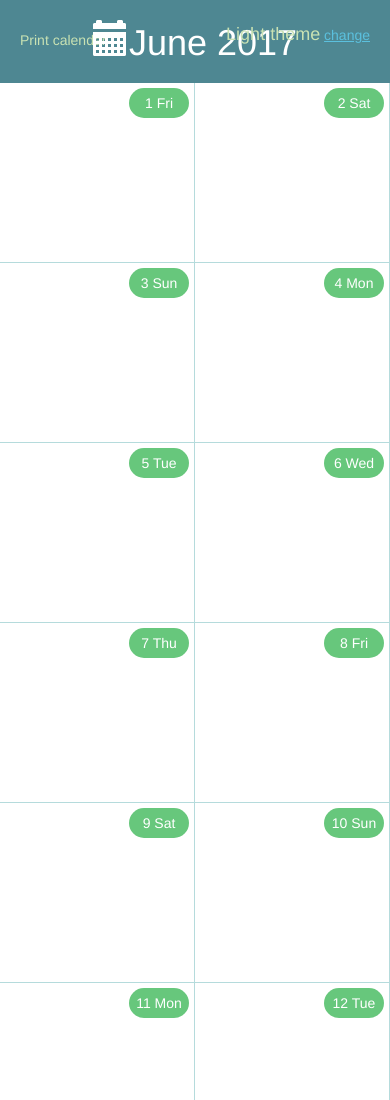
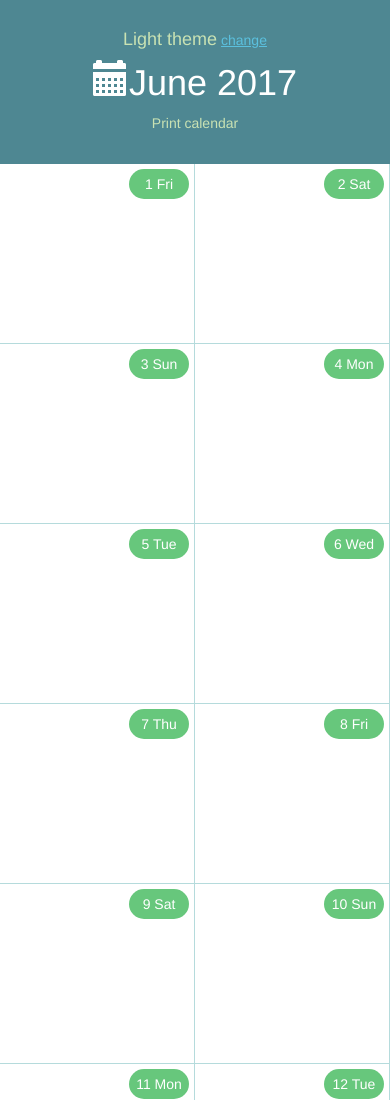
Before and after one commit to LilyaSidorenko/responsive-calendar, a plain HTML site: page index.html in a window 390 px wide. Shown: the top 1100 px of the page. Drawn offline with nearby package versions, Linux system fonts and the light colour scheme.

Commit message:
Fix mobile

```diff
--- a/css/print.css
+++ b/css/print.css
@@ -2,10 +2,11 @@
     display: none;
 }
 .days__item{
-    border-width: 0 2px 2px 0;
+    border:none;
 }
 .days__item {
-    height: 128px;
+    height: auto;
+    width: 100%;
 }
 .days__point {
     padding: 0;
--- a/css/style.css
+++ b/css/style.css
@@ -5,15 +5,17 @@
     text-align: center;
     color: #fff;
     margin: 0;
+
+}
+.calendar__wrapper {
+    background: #4e8792;
     padding: 20px;
-    background: #4e8792;
 
 }
 .calendar__print {
-    position: absolute;
-    left: 20px;
-    top: 30px;
     color: #c9e2b3;
+    line-height: 3;
+    text-align: center;
 }
 .calendar__print:hover {
     color: #c9e2b3;
@@ -81,9 +83,8 @@
     resize: none;
 }
 .change-theme {
-    position: absolute;
-    right: 20px;
-    top: 15px;
+    text-align: center;
+
 }
 .change-theme__name {
     display: inline-block;
--- a/index.html
+++ b/index.html
@@ -2,23 +2,27 @@
 <html lang="en">
 <head>
     <meta charset="UTF-8">
+    <meta name="viewport" content="width=device-width">
+
     <title>Calendar</title>
     <link rel="stylesheet" href="css/lib/bootstrap.css">
     <link rel="stylesheet" href="css/style.css">
     <link rel="stylesheet" href="css/dark-theme.css">
-    <link rel="stylesheet" href="css/print.css" type="text/css" media="print" />
+    <link rel="stylesheet" href="css/print.css" type="text/css" media="print"/>
+
 
 </head>
 <body>
 <div class="calendar" id="calendar">
-    <div class="change-theme">
-        <h4 class="change-theme__name"> theme</h4>
-        <a class="change-theme__link" id="theme" data-theme="dark-theme">change</a>
+    <div class="row calendar__wrapper">
+        <div class="col-md-2 col-xs-12 change-theme">
+            <h4 class="change-theme__name"> theme</h4>
+            <a class="change-theme__link" id="theme" data-theme="dark-theme">change</a>
+        </div>
+        <h1 class="col-md-8 col-xs-12 calendar__title"><i class="glyphicon glyphicon-calendar"></i>June 2017</h1>
+        <a href="javascript:window.print()" class="col-md-2 col-xs-12 calendar__print">Print calendar</a>
+
     </div>
-    <a href="javascript:window.print()" class="calendar__print">Print calendar</a>
-
-    <h1 class="calendar__title"><i class="glyphicon glyphicon-calendar"></i>June 2017</h1>
-
     <ul class="row days">
 
 
```
